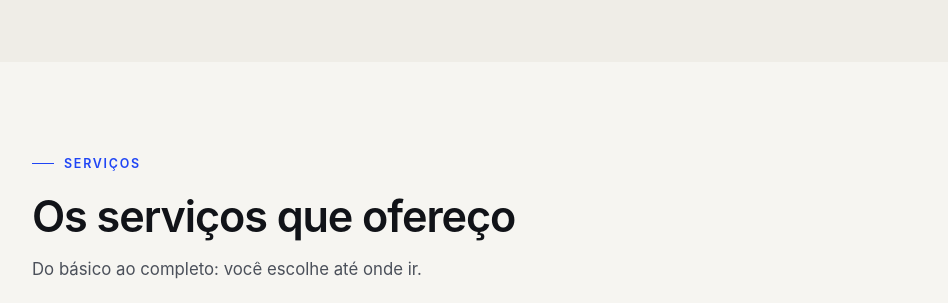
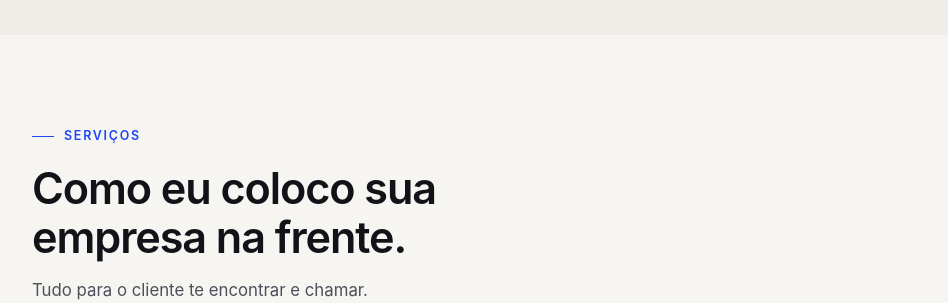
Before and after one commit to gabrielfgoncalves56/site-gabriel, a plain HTML site: page index.html in a window 1280 px wide. Shown: the part 2497-2800 px from the top of the page, without its empty margins (70-1018 px from the left). Drawn offline with Linux system fonts and the light colour scheme.

Commit message:
Textos: frase de apoio e título dos serviços

```diff
--- a/index.html
+++ b/index.html
@@ -92,7 +92,7 @@
     <div>
       <p class="pre">Quando alguém busca o que você vende, a <b>sua empresa aparece?</b></p>
       <h1 id="h-hero">Todo dia alguém procura o que você vende. <em>Onde está sua empresa?</em></h1>
-      <p class="sub">Desenvolvo soluções digitais para empresas que querem fortalecer sua presença online, atrair clientes e gerar novas oportunidades de negócios.</p>
+      <p class="sub">Ajudo empresas de Anápolis a aparecerem primeiro e a receberem mais contatos.</p>
       <div class="hero-id">
         <strong>Gabriel Gonçalves</strong>
         <span>Marketing Digital | Design | Desenvolvimento de Sites | Soluções digitais</span>
@@ -175,8 +175,8 @@
   <div class="wrap">
     <div class="sec-head rv">
       <span class="eyebrow">Serviços</span>
-      <h2 id="h-trilha">Os serviços que ofereço</h2>
-      <p class="lead">Do básico ao completo: você escolhe até onde ir.</p>
+      <h2 id="h-trilha">Como eu coloco sua empresa na frente.</h2>
+      <p class="lead">Tudo para o cliente te encontrar e chamar.</p>
     </div>
     <div class="track">
       <article class="step rv first">
```
